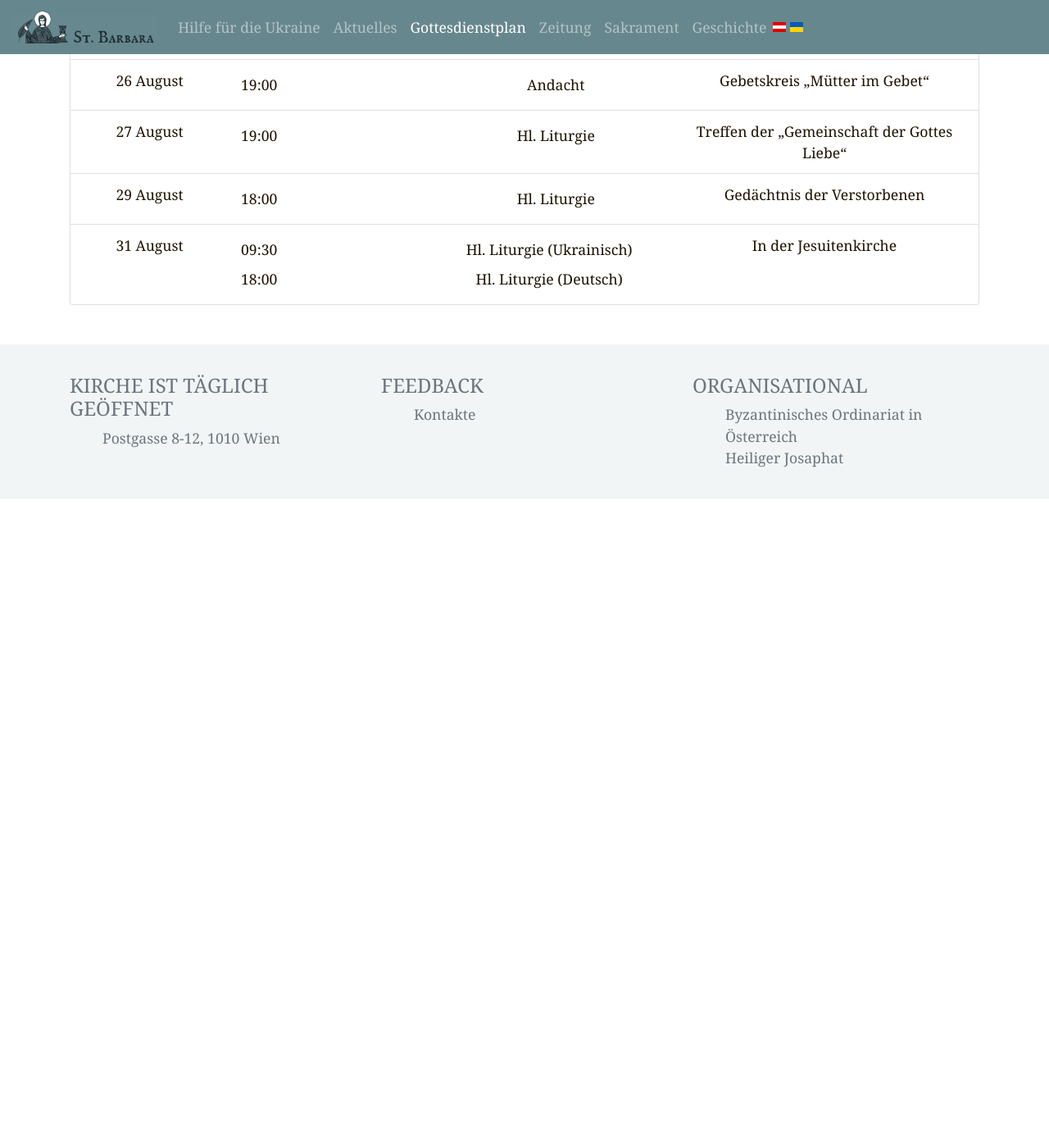
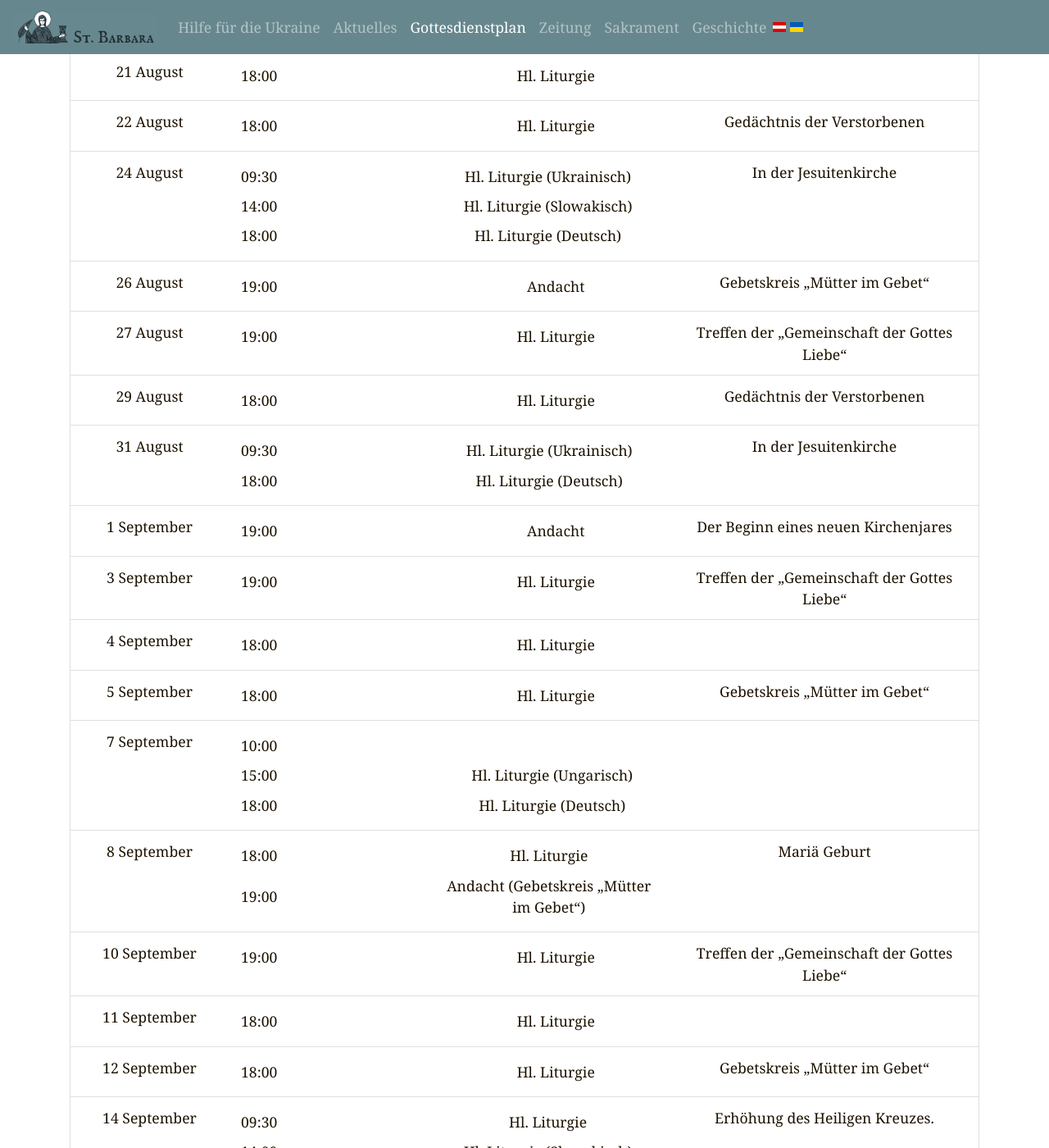
Before and after one commit to n3braska/jekyll, a Jekyll site: the page built from de/timetable.html, in a window 1280 px wide and 1400 px high, scrolled down 2042 px. Shown: the whole window at 82% size. Built offline with Jekyll 4.4.1, drawn with Linux system fonts in a browser that asks for light colours; before the commit the page ends 2650 px from its top, so only the background shows below that; some of the changed text lies outside the part shown.

Commit message:
September timetable added

```diff
--- a/_data/de/calendar_jesuitenkirche.yml
+++ b/_data/de/calendar_jesuitenkirche.yml
@@ -199,22 +199,22 @@ month:
     month_date: 08-2023
   - announcement: "In Jesuitenkirche: Doktor-Ignaz-Seipel-Platz 1"
     day:
-      - d: 8
+      - d: 7
+        event:
+          - time: " 15:00"
+            title: Hl. Liturgie
+        occasion: null
+      - d: 14
         event:
           - time: " 12:30"
             title: Hl. Liturgie
         occasion: null
-      - d: 15
+      - d: 21
         event:
           - time: " 12:30"
             title: Hl. Liturgie
         occasion: null
-      - d: 22
-        event:
-          - time: " 12:30"
-            title: Hl. Liturgie
-        occasion: null
-      - d: 29
+      - d: 28
         event:
           - time: " 12:30"
             title: Hl. Liturgie
--- a/_data/de/calendar_josaphatskapelle.yml
+++ b/_data/de/calendar_josaphatskapelle.yml
@@ -1176,110 +1176,129 @@ month:
     month_date: 08-2024
   - announcement: "In der Kirche St. Barbara: Postgasse 8A. Beichtgelegenheit vor und nach den Gottesdiensten nach Vereinbarung mit dem Priester."
     day:
+      - d: 1
+        event:
+          - time: "19:00"
+            title: Andacht
+        occasion: Der Beginn eines neuen Kirchenjares
+      - d: 3
+        event:
+          - time: "19:00"
+            title: Hl. Liturgie
+        occasion: Treffen der „Gemeinschaft der Gottes Liebe“
+      - d: 4
+        event:
+          - time: "18:00"
+            title: Hl. Liturgie
+        occasion: null
+      - d: 5
+        event:
+          - time: "18:00"
+            title: Hl. Liturgie
+        occasion: Gebetskreis „Mütter im Gebet“
+      - d: 7
+        event:
+          - time: "10:00"
+            title: null
+          - time: "15:00"
+            title: Hl. Liturgie (Ungarisch)
+          - time: "18:00"
+            title: Hl. Liturgie (Deutsch)
+        occasion: null
       - d: 8
         event:
-          - time: " 09:30"
-            title: Hl. Liturgie
-          - time: " 14:00"
-            title: Hl. Liturgie (Slowakisch)
-          - time: " 18:00"
-            title: Hl. Liturgie (Deutsch)
-        occasion: Geburt der Heiligen Mutter Gottes
-      - d: 9
-        event:
-          - time: " 19:00"
-            title: Andacht
-        occasion: Gebetskreis «Mütter im Gebet»
+          - time: "18:00"
+            title: Hl. Liturgie
+          - time: "19:00"
+            title: Andacht (Gebetskreis „Mütter im Gebet“)
+        occasion: Mariä Geburt
+      - d: 10
+        event:
+          - time: "19:00"
+            title: Hl. Liturgie
+        occasion: Treffen der „Gemeinschaft der Gottes Liebe“
       - d: 11
         event:
-          - time: " 19:00"
-            title: Andacht
-        occasion: Treffen der «Gemeinschaft der Gottes Liebe»
+          - time: "18:00"
+            title: Hl. Liturgie
+        occasion: null
       - d: 12
         event:
-          - time: " 18:00"
-            title: Hl. Liturgie
-        occasion: null
-      - d: 13
-        event:
-          - time: " 18:00"
-            title: Hl. Liturgie
-        occasion: null
+          - time: "18:00"
+            title: Hl. Liturgie
+        occasion: Gebetskreis „Mütter im Gebet“
       - d: 14
         event:
-          - time: " 18:00"
-            title: Hl. Liturgie
+          - time: "09:30"
+            title: Hl. Liturgie
+          - time: "14:00"
+            title: Hl. Liturgie (Slowakisch)
+          - time: "18:00"
+            title: Hl. Liturgie (Deutsch)
         occasion: Erhöhung des Heiligen Kreuzes.
       - d: 15
         event:
-          - time: " 09:30"
-            title: Hl. Liturgie
-          - time: " 14:00"
+          - time: "19:00"
+            title: Andacht (Gebetskreis „Mütter im Gebet“)
+        occasion: null
+      - d: 17
+        event:
+          - time: "19:00"
+            title: Hl. Liturgie
+        occasion: Treffen der „Gemeinschaft der Gottes Liebe“
+      - d: 18
+        event:
+          - time: "18:00"
+            title: Hl. Liturgie
+        occasion: null
+      - d: 19
+        event:
+          - time: "18:00"
+            title: Hl. Liturgie
+        occasion: Gebetskreis „Mütter im Gebet“
+      - d: 21
+        event:
+          - time: "09:30"
+            title: Hl. Liturgie
+          - time: "15:00"
             title: Hl. Liturgie (Ungarisch)
-          - time: " 18:00"
-            title: Hl. Liturgie (Deutsch)
-        occasion: null
-      - d: 16
-        event:
-          - time: " 19:00"
-            title: Andacht
-        occasion: Gebetskreis «Mütter im Gebet»
-      - d: 18
-        event:
-          - time: " 19:00"
-            title: Andacht
-        occasion: Treffen der «Gemeinschaft der Gottes Liebe»
-      - d: 19
-        event:
-          - time: " 18:00"
-            title: Hl. Liturgie
-        occasion: null
-      - d: 20
-        event:
-          - time: " 18:00"
-            title: Hl. Liturgie
-        occasion: Gedächtnis der Verstorbenen
+          - time: "18:00"
+            title: Hl. Liturgie (Deutsch)
+        occasion: null
       - d: 22
         event:
-          - time: " 09:30"
-            title: Hl. Liturgie
-          - time: " 14:00"
-            title: Hl. Liturgie (Slowakisch)
-          - time: " 18:00"
-            title: Hl. Liturgie (Deutsch)
-        occasion: null
-      - d: 23
-        event:
-          - time: " 19:00"
-            title: Andacht
-        occasion: Gebetskreis «Mütter im Gebet»
+          - time: "19:00"
+            title: Andacht (Gebetskreis „Mütter im Gebet“)
+        occasion: null
+      - d: 24
+        event:
+          - time: "19:00"
+            title: Hl. Liturgie
+        occasion: Treffen der „Gemeinschaft der Gottes Liebe“
       - d: 25
         event:
-          - time: " 19:00"
-            title: Andacht
-        occasion: Treffen der «Gemeinschaft der Gottes Liebe»
+          - time: "18:00"
+            title: Hl. Liturgie
+        occasion: null
       - d: 26
         event:
-          - time: " 18:00"
-            title: Hl. Liturgie
-        occasion: Neupositionierung von St. App. und Ev. Iwan
-      - d: 27
-        event:
-          - time: " 18:00"
-            title: Hl. Liturgie
+          - time: "18:00"
+            title: Hl. Liturgie
+        occasion: Gebetskreis „Mütter im Gebet“
+      - d: 28
+        event:
+          - time: "09:30"
+            title: Hl. Liturgie
+          - time: "14:00"
+            title: Hl. Liturgie (Slowakisch)
+          - time: "18:00"
+            title: Hl. Liturgie (Deutsch)
         occasion: null
       - d: 29
         event:
-          - time: " 09:30"
-            title: Hl. Liturgie
-          - time: " 18:00"
-            title: Hl. Liturgie (Deutsch)
-        occasion: null
-      - d: 30
-        event:
-          - time: " 19:00"
-            title: Andacht
-        occasion: Gebetskreis «Mütter im Gebet»
+          - time: "19:00"
+            title: Andacht (Gebetskreis „Mütter im Gebet“)
+        occasion: null
     month_date: 09-2023
   - announcement: "In der Kirche St. Barbara: Postgasse 8A. Beichtgelegenheit vor und nach den Gottesdiensten nach Vereinbarung mit dem Priester."
     day:
--- a/_data/publishedMonths.yml
+++ b/_data/publishedMonths.yml
@@ -16,7 +16,7 @@ month:
   - number: 7
     isPublished: true
   - number: 8
-    isPublished: false
+    isPublished: true
   - number: 9
     isPublished: false
   - number: 10
--- a/_data/ua/calendar_jesuitenkirche.yml
+++ b/_data/ua/calendar_jesuitenkirche.yml
@@ -200,22 +200,22 @@ month:
     month_date: 08-2023
   - announcement: "У церкві отців Єзуїтів - Jesuitenkirche: Doktor-Ignaz-Seipel-Platz 1"
     day:
-      - d: 8
+      - d: 7
+        event:
+          - time: " 15:00"
+            title: Служба Божа
+        occasion: null
+      - d: 14
         event:
           - time: " 12:30"
             title: Служба Божа
         occasion: null
-      - d: 15
+      - d: 21
         event:
           - time: " 12:30"
             title: Служба Божа
         occasion: null
-      - d: 22
-        event:
-          - time: " 12:30"
-            title: Служба Божа
-        occasion: null
-      - d: 29
+      - d: 28
         event:
           - time: " 12:30"
             title: Служба Божа
--- a/_data/ua/calendar_josaphatskapelle.yml
+++ b/_data/ua/calendar_josaphatskapelle.yml
@@ -1186,112 +1186,131 @@ month:
             title: Служба Божа німецькою
         occasion: українською у церкві о. Єзуїтів
     month_date: 08-2024
-  - announcement: "У церкві св. Варвари: Postgasse 8A."
+  - announcement: "У церкві св. Варвари: Postgasse 8A. Сповідь до або після богослужінь по домовленості зі священиком."
     day:
+      - d: 1
+        event:
+          - time: "19:00"
+            title: Молебень (Зустріч «Матері в молитві»)
+        occasion: Початок нового церковного року
+      - d: 3
+        event:
+          - time: "19:00"
+            title: Служба Божа
+        occasion: Зустріч спільноти «Територія Божої любові»
+      - d: 4
+        event:
+          - time: "18:00"
+            title: Служба Божа
+        occasion: null
+      - d: 5
+        event:
+          - time: "18:00"
+            title: Служба Божа
+        occasion: Поминання померлих
+      - d: 7
+        event:
+          - time: "10:00"
+            title: Святкова літургія до 250 років Барбареум
+          - time: "15:00"
+            title: Служба Божа (угорською)
+          - time: "18:00"
+            title: Служба Божа (німецькою)
+        occasion: null
       - d: 8
         event:
-          - time: " 09:30"
-            title: Служба Божа
-          - time: " 14:00"
-            title: Служба Божа словацькою
-          - time: " 18:00"
-            title: Служба Божа німецькою
+          - time: "18:00"
+            title: Служба Божа
+          - time: "19:00"
+            title: Молебень (Зустріч «Матері в молитві»)
         occasion: Різдво Пресвятої Богородиці
-      - d: 9
-        event:
-          - time: " 19:00"
-            title: Молебень
-        occasion: Зустріч «Матері в молитві»
+      - d: 10
+        event:
+          - time: "19:00"
+            title: Служба Божа
+        occasion: Зустріч спільноти «Територія Божої любові»
       - d: 11
         event:
-          - time: " 19:00"
-            title: Молебень
-        occasion: Зустріч спільноти «Територія Божої любові»
+          - time: "18:00"
+            title: Служба Божа
+        occasion: null
       - d: 12
         event:
-          - time: " 18:00"
-            title: Служба Божа
-        occasion: null
-      - d: 13
-        event:
-          - time: " 18:00"
-            title: Служба Божа
-        occasion: null
+          - time: "18:00"
+            title: Служба Божа
+        occasion: Поминання померлих
       - d: 14
         event:
-          - time: " 18:00"
-            title: Служба Божа
+          - time: "09:30"
+            title: Служба Божа
+          - time: "14:00"
+            title: Служба Божа (словацькою)
+          - time: "18:00"
+            title: Служба Божа (німецькою)
         occasion: Воздвиження Чесного і животворчого Хреста
       - d: 15
         event:
-          - time: " 09:30"
-            title: Служба Божа
-          - time: " 14:00"
-            title: Служба Божа угорською
-          - time: " 18:00"
-            title: Служба Божа німецькою
-        occasion: null
-      - d: 16
-        event:
-          - time: " 19:00"
-            title: Молебень
-        occasion: Зустріч «Матері в молитві»
+          - time: "19:00"
+            title: Молебень (Зустріч «Матері в молитві»)
+        occasion: null
+      - d: 17
+        event:
+          - time: "19:00"
+            title: Служба Божа
+        occasion: Зустріч спільноти «Територія Божої любові»
       - d: 18
         event:
-          - time: " 19:00"
-            title: Молебень
-        occasion: Зустріч спільноти «Територія Божої любові»
+          - time: "18:00"
+            title: Служба Божа
+        occasion: null
       - d: 19
         event:
-          - time: " 18:00"
-            title: Служба Божа
-        occasion: null
-      - d: 20
-        event:
-          - time: " 18:00"
-            title: Служба Божа
-        occasion: Поминання померлих
+          - time: "18:00"
+            title: Служба Божа
+        occasion: Поминання померлих
+      - d: 21
+        event:
+          - time: "09:30"
+            title: Служба Божа
+          - time: "15:00"
+            title: Служба Божа (угорською)
+          - time: "18:00"
+            title: Служба Божа (німецькою)
+        occasion: null
       - d: 22
         event:
-          - time: " 09:30"
-            title: Служба Божа
-          - time: " 14:00"
-            title: Служба Божа словацькою
-          - time: " 18:00"
-            title: Служба Божа німецькою
-        occasion: Різдво Пресвятої Богородиці
-      - d: 23
-        event:
-          - time: " 19:00"
-            title: Молебень
-        occasion: Зустріч «Матері в молитві»
+          - time: "19:00"
+            title: Молебень (Зустріч «Матері в молитві»)
+        occasion: null
+      - d: 24
+        event:
+          - time: "19:00"
+            title: Служба Божа
+        occasion: Зустріч спільноти «Територія Божої любові»
       - d: 25
         event:
-          - time: " 19:00"
-            title: Молебень
-        occasion: Зустріч спільноти «Територія Божої любові»
+          - time: "18:00"
+            title: Служба Божа
+        occasion: null
       - d: 26
         event:
-          - time: " 18:00"
-            title: Служба Божа
-        occasion: Переставлення св. ап. і єв. Івана Богослова.
-      - d: 27
-        event:
-          - time: " 18:00"
-            title: Служба Божа
+          - time: "18:00"
+            title: Служба Божа
+        occasion: Поминання померлих
+      - d: 28
+        event:
+          - time: "09:30"
+            title: Служба Божа
+          - time: "14:00"
+            title: Служба Божа (словацькою)
+          - time: "18:00"
+            title: Служба Божа (німецькою)
         occasion: null
       - d: 29
         event:
-          - time: " 09:30"
-            title: Служба Божа
-          - time: " 18:00"
-            title: Служба Божа німецькою
-        occasion: null
-      - d: 30
-        event:
-          - time: " 19:00"
-            title: Молебень
-        occasion: Зустріч «Матері в молитві»
+          - time: "19:00"
+            title: Молебень (Зустріч «Матері в молитві»)
+        occasion: null
     month_date: 09-2023
   - announcement: "У церкві св. Варвари: Postgasse 8A. Сповідь до або після богослужінь по домовленості зі священиком."
     day:
```
